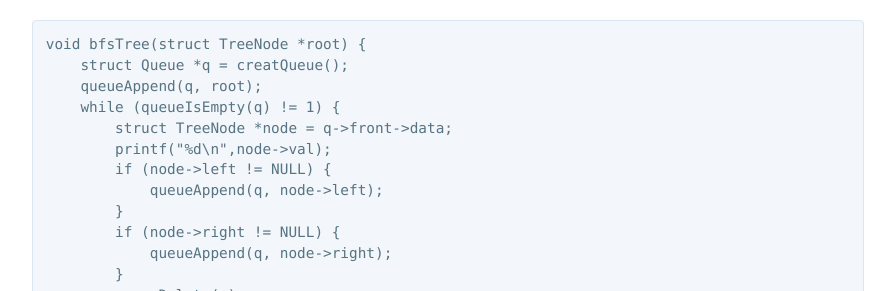
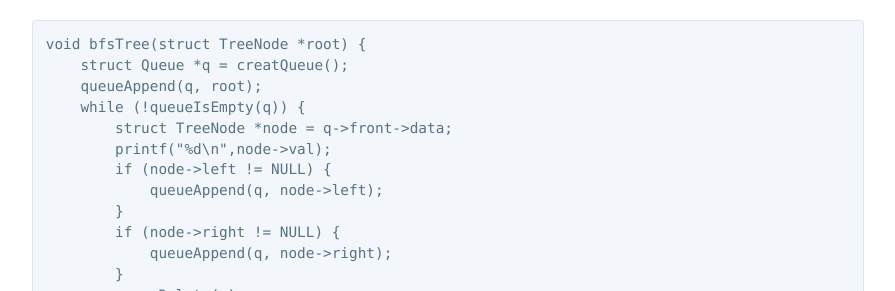
Before and after one commit to lihui1314/lihui1314.github.io, a Jekyll site: the page built from _posts/2022-01-22-Binary-Tree.md, in a window 1280 px wide and 900 px high, scrolled down 4031 px. Shown: the part 224-515 px from the top of the window, without its empty margins (192-1087 px from the left). Built offline with Jekyll 4.4.1, drawn with Linux system fonts in a browser that asks for light colours; some of the changed text lies outside the part shown.

Commit message:
no message

```diff
--- a/_posts/2022-01-22-Binary-Tree.md
+++ b/_posts/2022-01-22-Binary-Tree.md
@@ -199,7 +199,7 @@ void queueDelete (struct Queue *queue) {
 void bfsTree(struct TreeNode *root) {
     struct Queue *q = creatQueue();
     queueAppend(q, root);
-    while (queueIsEmpty(q) != 1) {
+    while (!queueIsEmpty(q)) {
         struct TreeNode *node = q->front->data;
         printf("%d\n",node->val);
         if (node->left != NULL) {
```
Also changed, not shown: other parts of _posts/2022-01-22-Binary-Tree.md (+1 -1 lines).
